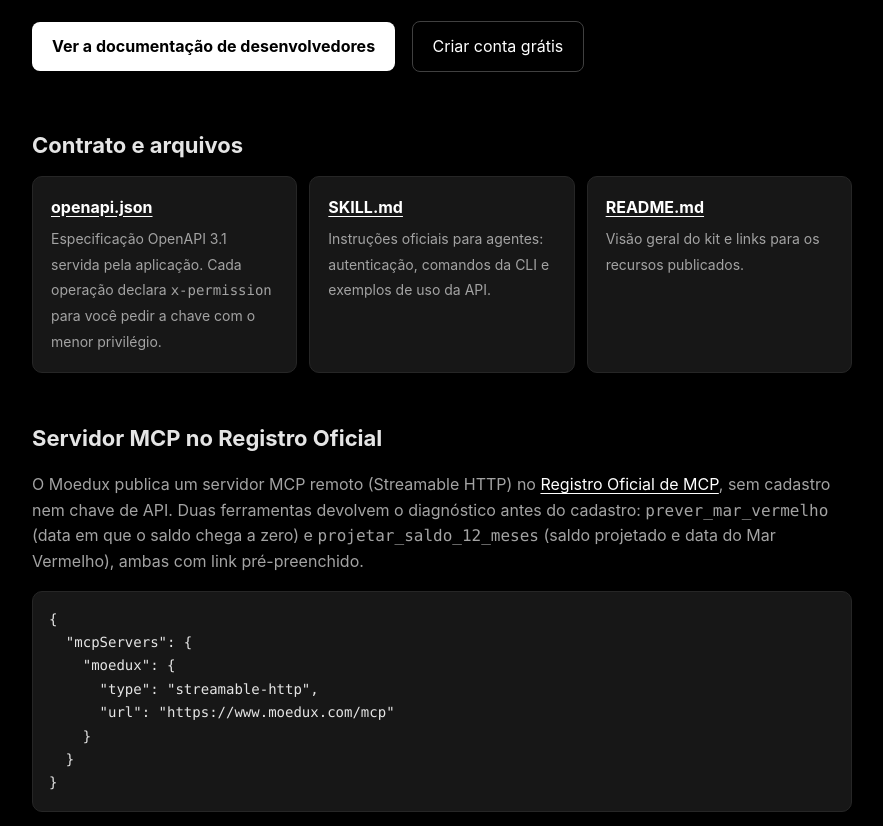
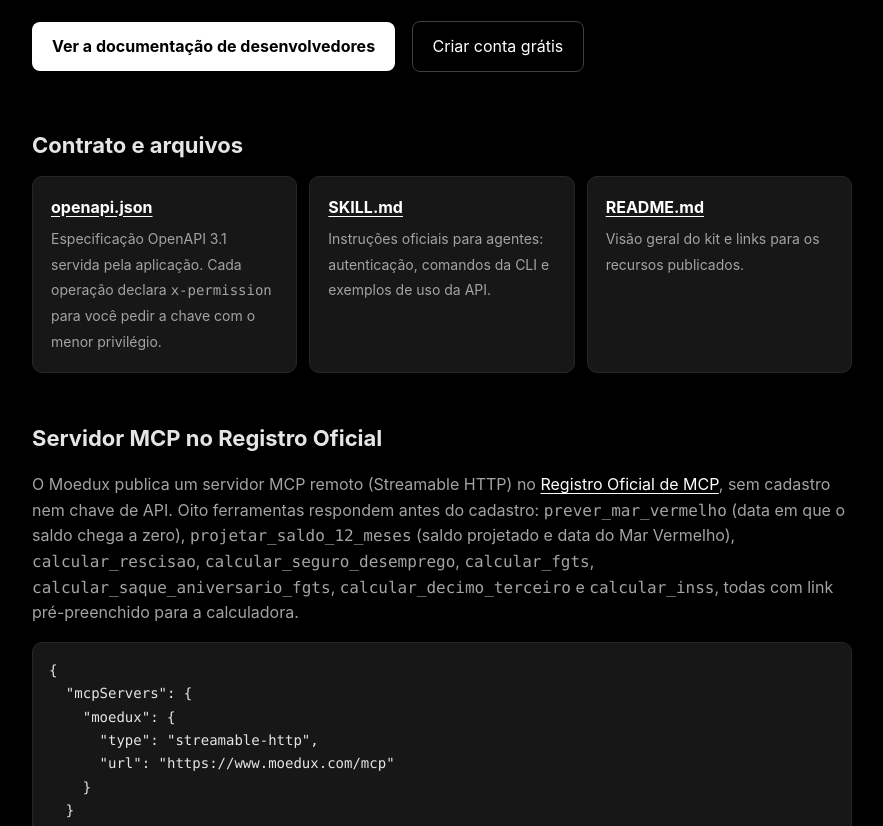
Before and after one commit to jhonnysabino/moedux-agent-tools, a plain HTML site: page index.html in a window 1280 px wide. Shown: the part 276-1102 px from the top of the page, without its empty margins (198-1081 px from the left). Drawn offline with Linux system fonts and the light colour scheme.

Commit message:
Pages: list the eight MCP tools and registry 1.2.0 - Leads Ch13 Better

```diff
--- a/index.html
+++ b/index.html
@@ -55,7 +55,7 @@
     </div>
 
     <h2>Servidor MCP no Registro Oficial</h2>
-    <p>O Moedux publica um servidor MCP remoto (Streamable HTTP) no <a href="https://registry.modelcontextprotocol.io/v0.1/servers/io.github.jhonnysabino%2Fmoedux/versions/1.0.0">Registro Oficial de MCP</a>, sem cadastro nem chave de API. Duas ferramentas devolvem o diagnóstico antes do cadastro: <code>prever_mar_vermelho</code> (data em que o saldo chega a zero) e <code>projetar_saldo_12_meses</code> (saldo projetado e data do Mar Vermelho), ambas com link pré-preenchido.</p>
+    <p>O Moedux publica um servidor MCP remoto (Streamable HTTP) no <a href="https://registry.modelcontextprotocol.io/v0.1/servers/io.github.jhonnysabino%2Fmoedux/versions/1.2.0">Registro Oficial de MCP</a>, sem cadastro nem chave de API. Oito ferramentas respondem antes do cadastro: <code>prever_mar_vermelho</code> (data em que o saldo chega a zero), <code>projetar_saldo_12_meses</code> (saldo projetado e data do Mar Vermelho), <code>calcular_rescisao</code>, <code>calcular_seguro_desemprego</code>, <code>calcular_fgts</code>, <code>calcular_saque_aniversario_fgts</code>, <code>calcular_decimo_terceiro</code> e <code>calcular_inss</code>, todas com link pré-preenchido para a calculadora.</p>
     <pre><code>{
   "mcpServers": {
     "moedux": {
```
